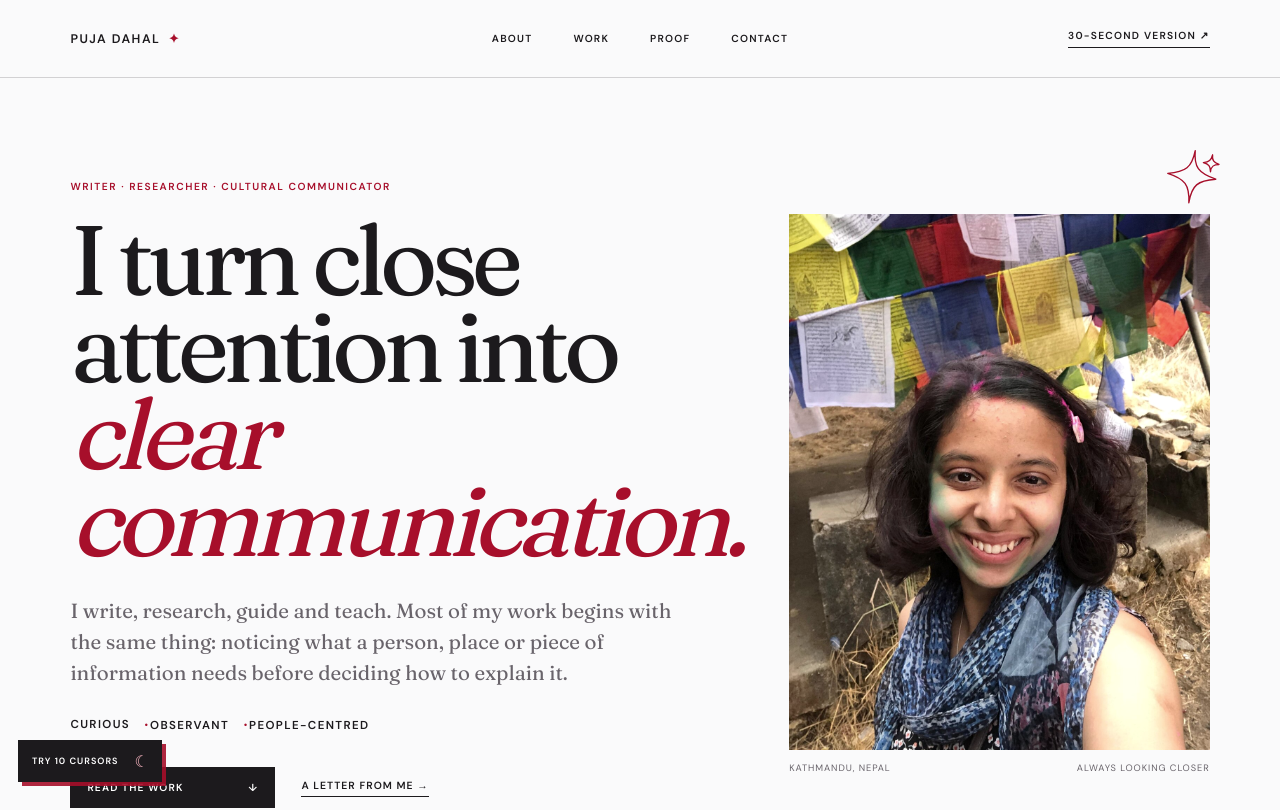
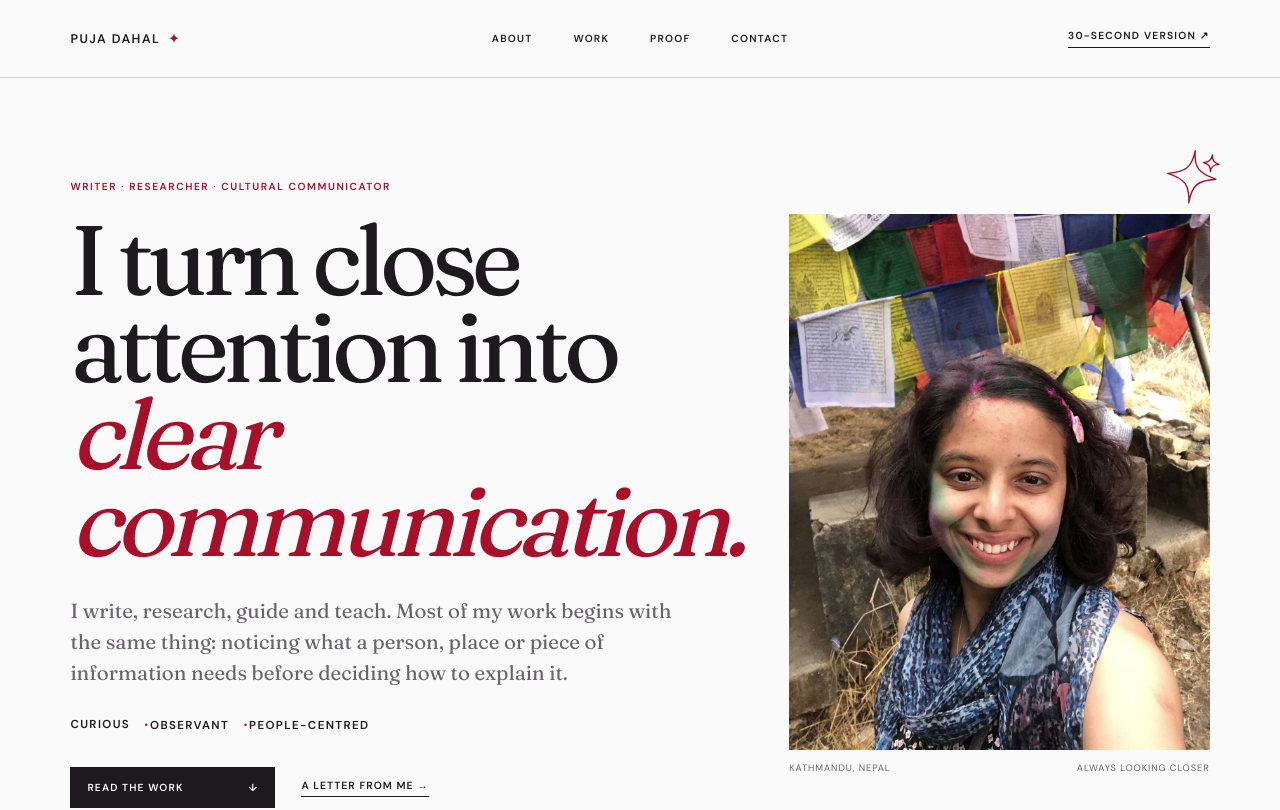
Before and after one commit to pujadahal-27/pujadahal-portfolio, a React (Vite) app: page / in a window 1280 px wide. Shown: the top 810 px of the page. Built offline with nearby package versions, Linux system fonts and the light colour scheme.

Commit message:
Remove old cursor chooser

```diff
--- a/src/App.tsx
+++ b/src/App.tsx
@@ -201,23 +201,7 @@ export default function Home() {
 </div>
       <div className="progress-bar" style={{ width: `${progress}%` }} aria-hidden="true" />
 
-      <aside className={`cursor-studio ${cursorStudio ? "is-open" : ""}`} aria-label="Choose a cursor style">
-        <button className="cursor-toggle" onClick={() => setCursorStudio((open) => !open)} aria-expanded={cursorStudio}>
-          <span>Try 10 cursors</span>
-          <b>{cursorOptions.find((option) => option.id === cursorStyle)?.mark}</b>
-        </button>
-        <div className="cursor-menu">
-          <div className="cursor-menu-head"><span>Ten little companions</span><small>Hover to meet one. Click to keep it.</small></div>
-          {cursorOptions.map((option) => (
-            <button key={option.id} className="cursor-option" onPointerEnter={() => setCursorStyle(option.id)} onFocus={() => setCursorStyle(option.id)} onClick={() => chooseCursor(option.id)} aria-pressed={cursorStyle === option.id}>
-              <span className={`cursor-swatch swatch-${option.id}`}><CursorArtwork kind={option.id} preview /></span>
-              <span>{option.name}</span>
-              <b>{cursorStyle === option.id ? "Previewing" : "Try it"}</b>
-            </button>
-          ))}
-        </div>
-      </aside>
-      {cursorNotice && <div className="cursor-notice" role="status">{cursorNotice} <span>✓</span></div>}
+
 
       <header className="nav-shell">
         <a className="wordmark" href="#top">{portfolio.name}<span>✦</span></a>
```
